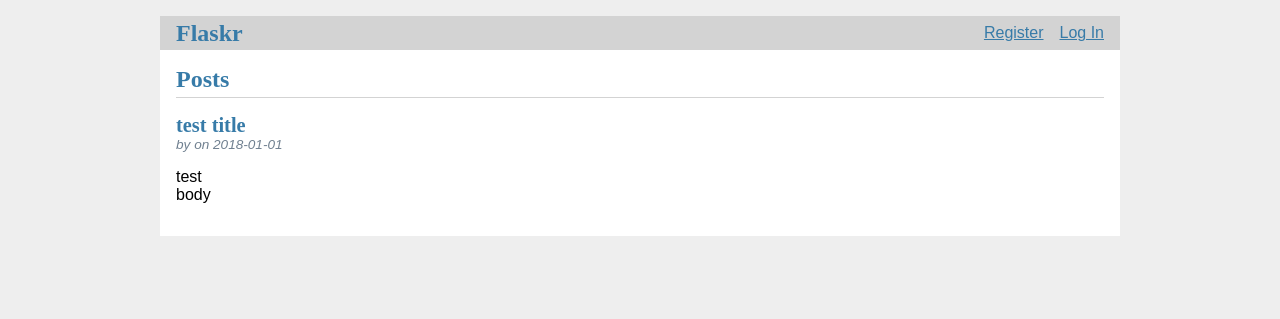
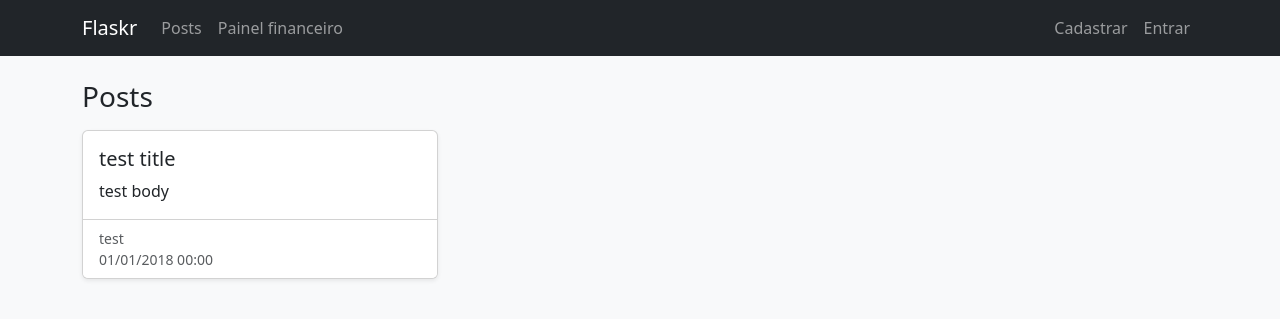
Before and after one commit to al3s5andr0/Flask_Atividade_Academica, a Flask app: page / in a window 1280 px wide. Shown: the top 319 px of the page. Run offline with Flask 3, Linux system fonts and the light colour scheme.

Commit message:
Implementação 4 Template
Mudança no layout da página (já excluído a pasta .venv e instance)

```diff
--- a/examples/tutorial/flaskr/templates/base.html
+++ b/examples/tutorial/flaskr/templates/base.html
@@ -1,24 +1,96 @@
 <!doctype html>
-<title>{% block title %}{% endblock %} - Flaskr</title>
-<link rel="stylesheet" href="{{ url_for('static', filename='style.css') }}">
-<nav>
-  <h1><a href="{{ url_for('index') }}">Flaskr</a></h1>
-  <ul>
-    {% if g.user %}
-      <li><span>{{ g.user['username'] }}</span>
-      <li><a href="{{ url_for('auth.logout') }}">Log Out</a>
-    {% else %}
-      <li><a href="{{ url_for('auth.register') }}">Register</a>
-      <li><a href="{{ url_for('auth.login') }}">Log In</a>
-    {% endif %}
-  </ul>
+<html lang="pt-br">
+<head>
+  <meta charset="utf-8">
+  <meta name="viewport" content="width=device-width, initial-scale=1">
+  <title>{% block title %}{% endblock %} - Flaskr</title>
+  <link href="https://cdn.jsdelivr.net/npm/bootstrap@5.3.3/dist/css/bootstrap.min.css"
+        rel="stylesheet">
+  <style>
+    /* deixa os formulários antigos (login, criar, editar) com cara de Bootstrap */
+    .content form label { display: block; margin-bottom: .25rem; font-weight: 500; }
+    .content form input:not([type=submit]):not([type=file]):not([type=hidden]),
+    .content form textarea {
+      display: block; width: 100%; padding: .375rem .75rem; margin-bottom: 1rem;
+      border: 1px solid #ced4da; border-radius: .375rem;
+    }
+    .content form input[type=file] { display: block; margin-bottom: 1rem; }
+    .content form input[type=submit] {
+      color: #fff; background: #0d6efd; border: 0;
+      padding: .5rem 1rem; border-radius: .375rem;
+    }
+  </style>
+</head>
+<body class="bg-light">
+
+<nav class="navbar navbar-expand-lg navbar-dark bg-dark">
+  <div class="container">
+    <a class="navbar-brand" href="{{ url_for('index') }}">Flaskr</a>
+    <button class="navbar-toggler" type="button" data-bs-toggle="collapse"
+            data-bs-target="#menuPrincipal" aria-controls="menuPrincipal"
+            aria-expanded="false" aria-label="Alternar menu">
+      <span class="navbar-toggler-icon"></span>
+    </button>
+
+    <div class="collapse navbar-collapse" id="menuPrincipal">
+      <ul class="navbar-nav me-auto mb-2 mb-lg-0">
+        <li class="nav-item">
+          <a class="nav-link" href="{{ url_for('index') }}">Posts</a>
+        </li>
+        <li class="nav-item">
+          <a class="nav-link" href="{{ url_for('calculos.painel') }}">Painel financeiro</a>
+        </li>
+      </ul>
+
+      <ul class="navbar-nav align-items-lg-center">
+        {% if g.user %}
+          <li class="nav-item d-flex align-items-center me-lg-3">
+            {% if g.user.avatar %}
+              <img src="{{ url_for('static', filename='uploads/' + g.user.avatar) }}"
+                   alt="Foto de {{ g.user.username }}"
+                   class="rounded-circle me-2"
+                   width="36" height="36" style="object-fit: cover;">
+            {% else %}
+              <span class="rounded-circle bg-secondary text-white d-inline-flex
+                           align-items-center justify-content-center me-2"
+                    style="width:36px;height:36px;">
+                {{ g.user.username[0]|upper }}
+              </span>
+            {% endif %}
+            <span class="navbar-text">{{ g.user.username }}</span>
+          </li>
+          <li class="nav-item">
+            <a class="nav-link" href="{{ url_for('auth.logout') }}">Sair</a>
+          </li>
+        {% else %}
+          <li class="nav-item">
+            <a class="nav-link" href="{{ url_for('auth.register') }}">Cadastrar</a>
+          </li>
+          <li class="nav-item">
+            <a class="nav-link" href="{{ url_for('auth.login') }}">Entrar</a>
+          </li>
+        {% endif %}
+      </ul>
+    </div>
+  </div>
 </nav>
-<section class="content">
-  <header>
+
+<main class="container py-4 content">
+  <header class="mb-3">
     {% block header %}{% endblock %}
   </header>
+
   {% for message in get_flashed_messages() %}
-    <div class="flash">{{ message }}</div>
+    <div class="alert alert-danger alert-dismissible fade show" role="alert">
+      {{ message }}
+      <button type="button" class="btn-close" data-bs-dismiss="alert"
+              aria-label="Fechar"></button>
+    </div>
   {% endfor %}
+
   {% block content %}{% endblock %}
-</section>
+</main>
+
+<script src="https://cdn.jsdelivr.net/npm/bootstrap@5.3.3/dist/js/bootstrap.bundle.min.js"></script>
+</body>
+</html>
--- a/examples/tutorial/flaskr/templates/blog/index.html
+++ b/examples/tutorial/flaskr/templates/blog/index.html
@@ -1,36 +1,52 @@
 {% extends 'base.html' %}
 
 {% block header %}
-  <h1>{% block title %}Posts{% endblock %}</h1>
+  <div class="d-flex justify-content-between align-items-center">
+    <h1 class="h3 mb-0">{% block title %}Posts{% endblock %}</h1>
     {% if g.user %}
-    <a class="action" href="{{ url_for('blog.create') }}">New</a>
+      <a class="btn btn-primary" href="{{ url_for('blog.create') }}">Novo post</a>
     {% endif %}
+  </div>
 {% endblock %}
 
 {% block content %}
+  {% if not posts %}
+    <div class="alert alert-info">Nenhum post ainda.</div>
+  {% endif %}
+
+  <div class="row row-cols-1 row-cols-md-2 row-cols-lg-3 g-4">
     {% for post in posts %}
-    <article class="post">
-      <header>
+      <div class="col">
+        <div class="card shadow-sm h-100">
+          {% if post.imagem_post %}
+            <img src="{{ url_for('static', filename='uploads/' + post.imagem_post) }}"
+                 class="card-img-top" alt="Imagem do post"
+                 style="height: 200px; object-fit: cover;">
+          {% endif %}
+
+          <div class="card-body">
+            <h5 class="card-title">{{ post.title }}</h5>
+            <p class="card-text">{{ post.body }}</p>
+          </div>
+
+          <div class="card-footer bg-white d-flex align-items-center">
             {% if post.author.avatar %}
               <img src="{{ url_for('static', filename='uploads/' + post.author.avatar) }}"
-       alt="avatar" width="40">
+                   alt="avatar" class="rounded-circle me-2"
+                   width="32" height="32" style="object-fit: cover;">
             {% endif %}
-        <div>
-          <h1>{{ post['title'] }}</h1>
-          <div class="about">by {{ post['username'] }} on {{ post['created'].strftime('%Y-%m-%d') }}</div>
+            <small class="text-muted">
+              {{ post.author.username }}<br>
+              {{ post.created.strftime('%d/%m/%Y %H:%M') }}
+            </small>
+
+            {% if g.user and g.user.id == post.author_id %}
+              <a class="btn btn-sm btn-outline-secondary ms-auto"
+                 href="{{ url_for('blog.update', id=post.id) }}">Editar</a>
+            {% endif %}
           </div>
-        {% if g.user['id'] == post['author_id'] %}
-          <a class="action" href="{{ url_for('blog.update', id=post['id']) }}">Edit</a>
-        {% endif %}
-      </header>
-      {% if post.imagem_post %}
-  <img src="{{ url_for('static', filename='uploads/' + post.imagem_post) }}"
-       alt="imagem do post" style="max-width:100%">
-{% endif %}
-      <p class="body">{{ post['body'] }}</p>
-    </article>
-    {% if not loop.last %}
-      <hr>
-    {% endif %}
+        </div>
+      </div>
     {% endfor %}
+  </div>
 {% endblock %}
--- a/flaskr/calculos.py
+++ b/flaskr/calculos.py
@@ -87,4 +87,4 @@ def painel():
         except (ValueError, ArithmeticError, KeyError) as e:
             erro = str(e) or "Valor inválido. Confira os campos."
 
-    return render_template("calculos/painel.html", resultado=resultado, erro=erro)
+            return render_template("calculos/index.html", resultado=resultado, erro=erro)
```
Also changed, not shown: flaskr/templates/calculos/index.html (added, +63 -0 lines), flaskr/templates/calculos/painel.html (deleted, +0 -46 lines), 1 other file. Lines whose indentation alone changed are shown as unchanged.
